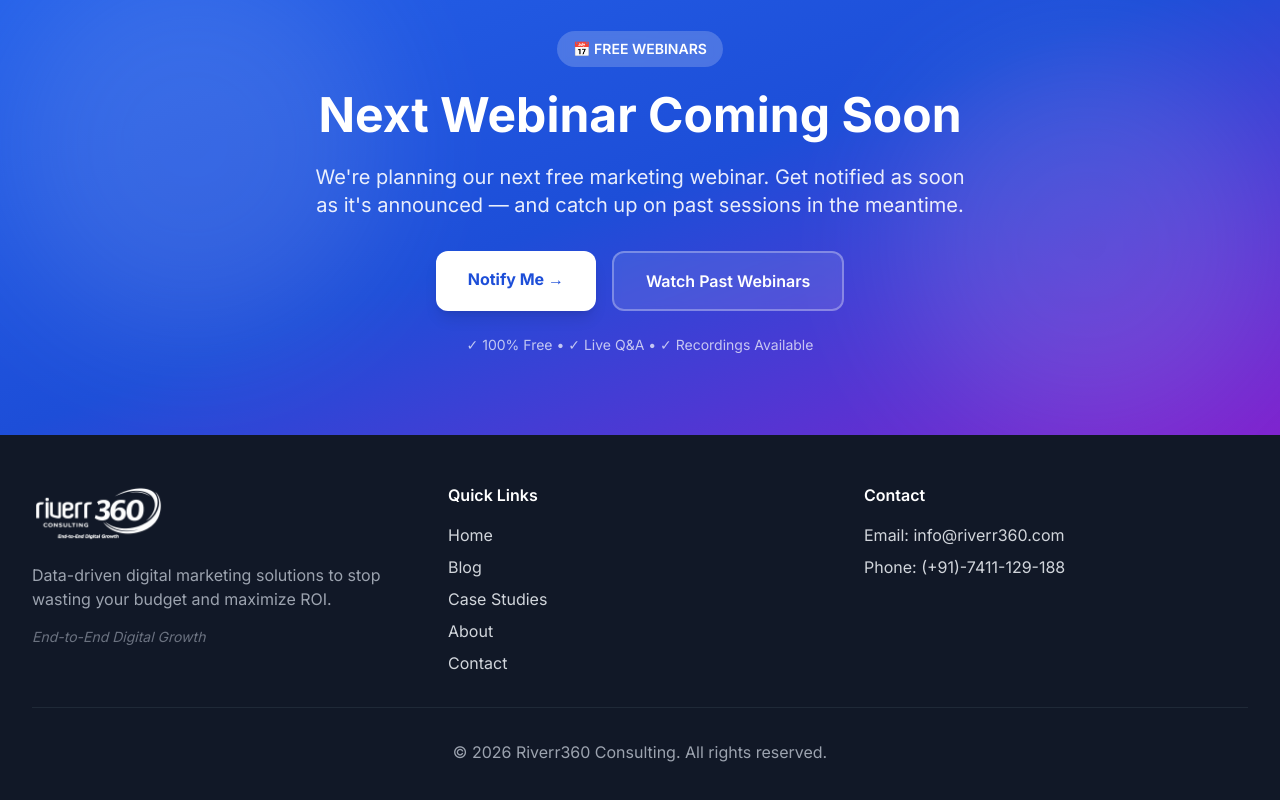
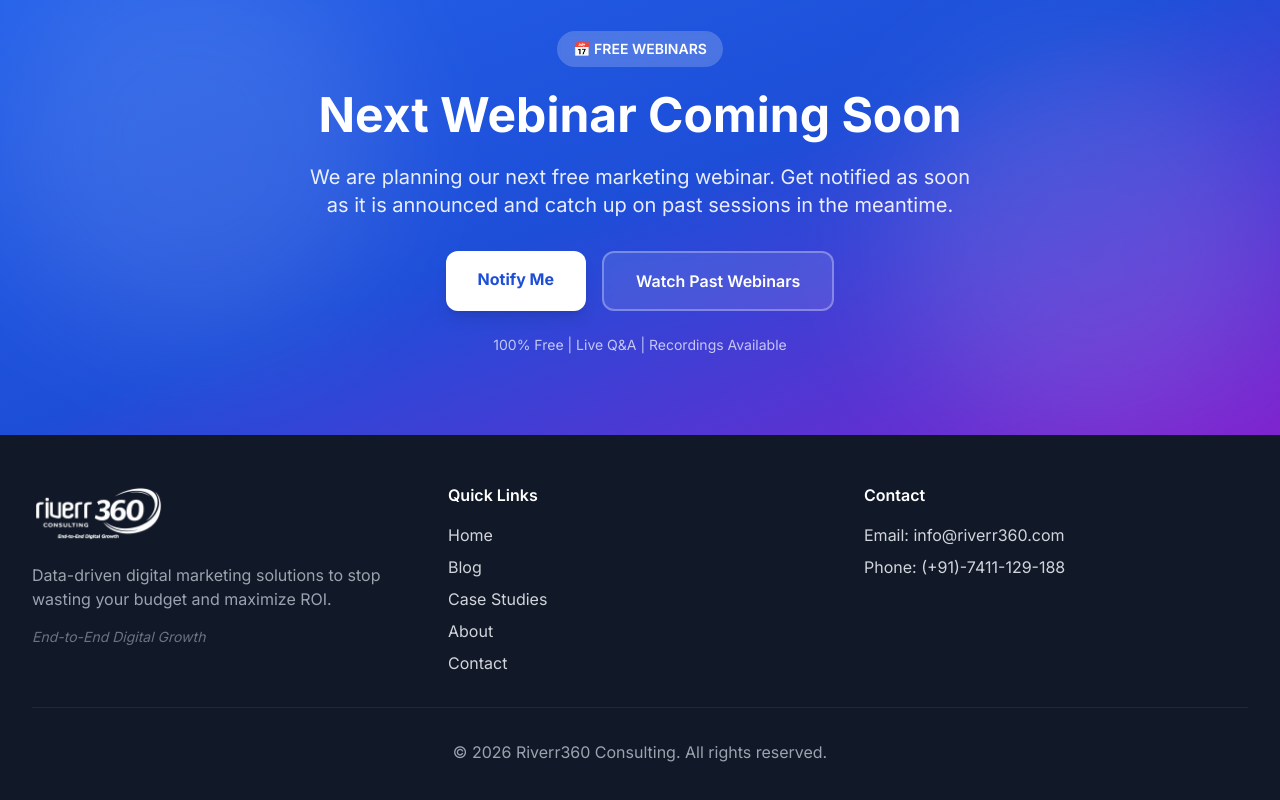
Before and after one commit to riverr360consulting/riverr360, a Next.js app: page / in a window 1280 px wide. Shown: the part 4087-4887 px from the top of the page. Built offline with nearby package versions, Linux system fonts and the light colour scheme.

Commit message:
fix:WebinarHomeSection null check

```diff
--- a/components/WebinarHomeSection.tsx
+++ b/components/WebinarHomeSection.tsx
@@ -19,17 +19,17 @@ export default function WebinarHomeSection() {
           </div>
           <h2 className="text-4xl md:text-5xl font-bold mb-6">Next Webinar Coming Soon</h2>
           <p className="text-xl text-white/90 mb-8 max-w-2xl mx-auto">
-            We're planning our next free marketing webinar. Get notified as soon as it's announced — and catch up on past sessions in the meantime.
+            We are planning our next free marketing webinar. Get notified as soon as it is announced and catch up on past sessions in the meantime.
           </p>
           <div className="flex flex-col sm:flex-row gap-4 justify-center">
             <Link href="/contact" className="inline-block text-center bg-white text-primary-700 font-bold px-8 py-4 rounded-xl hover:bg-gray-50 transition-all shadow-lg">
-              Notify Me →
+              Notify Me
             </Link>
             <Link href="/webinars" className="inline-block text-center bg-white/10 backdrop-blur-sm border-2 border-white/30 text-white font-semibold px-8 py-4 rounded-xl hover:bg-white/20 transition-all">
               Watch Past Webinars
             </Link>
           </div>
-          <p className="text-sm text-white/70 mt-6">✓ 100% Free • ✓ Live Q&A • ✓ Recordings Available</p>
+          <p className="text-sm text-white/70 mt-6">100% Free | Live Q&A | Recordings Available</p>
         </div>
       </section>
     );
@@ -55,24 +55,24 @@ export default function WebinarHomeSection() {
                 <svg className="w-5 h-5" fill="none" viewBox="0 0 24 24" stroke="currentColor">
                   <path strokeLinecap="round" strokeLinejoin="round" strokeWidth={2} d="M8 7V3m8 4V3m-9 8h10M5 21h14a2 2 0 002-2V7a2 2 0 00-2-2H5a2 2 0 00-2 2v12a2 2 0 002 2z" />
                 </svg>
-                <span>{currentWebinar.date} • {currentWebinar.time}</span>
+                <span>{currentWebinar.date} | {currentWebinar.time}</span>
               </div>
               <div className="flex items-center gap-3">
                 <svg className="w-5 h-5" fill="none" viewBox="0 0 24 24" stroke="currentColor">
                   <path strokeLinecap="round" strokeLinejoin="round" strokeWidth={2} d="M12 8v4l3 3m6-3a9 9 0 11-18 0 9 9 0 0118 0z" />
                 </svg>
-                <span>{currentWebinar.duration} • 100% Free</span>
+                <span>{currentWebinar.duration} | 100% Free</span>
               </div>
             </div>
             <div className="flex flex-col sm:flex-row gap-4">
               <a href={currentWebinar.registrationLink} target="_blank" rel="noopener noreferrer" className="inline-block text-center bg-white text-primary-700 font-bold px-8 py-4 rounded-xl hover:bg-gray-50 transition-all shadow-lg hover:shadow-xl">
-                Register for Free →
+                Register for Free
               </a>
               <Link href="/webinars" className="inline-block text-center bg-white/10 backdrop-blur-sm border-2 border-white/30 text-white font-semibold px-8 py-4 rounded-xl hover:bg-white/20 transition-all">
                 Learn More
               </Link>
             </div>
-            <p className="text-sm text-white/70 mt-4">✓ Live Q&A • ✓ Recording Available • ✓ Certificate of Attendance</p>
+            <p className="text-sm text-white/70 mt-4">Live Q&A | Recording Available | Certificate of Attendance</p>
           </div>
           <div className="relative">
             <div className="bg-white/10 backdrop-blur-lg rounded-2xl p-8 border border-white/20 shadow-2xl">
@@ -83,7 +83,7 @@ export default function WebinarHomeSection() {
                 <div className="text-white/80 text-sm">Live Webinar Session</div>
               </div>
               <div className="mt-6 space-y-2">
-                <div className="text-white/90 font-semibold text-sm mb-3">What You'll Learn:</div>
+                <div className="text-white/90 font-semibold text-sm mb-3">What You will Learn:</div>
                 {currentWebinar.topics.slice(0, 3).map((topic, index) => (
                   <div key={index} className="flex items-center gap-2 text-white/80 text-sm">
                     <svg className="w-4 h-4 text-green-400" fill="currentColor" viewBox="0 0 20 20">
```
